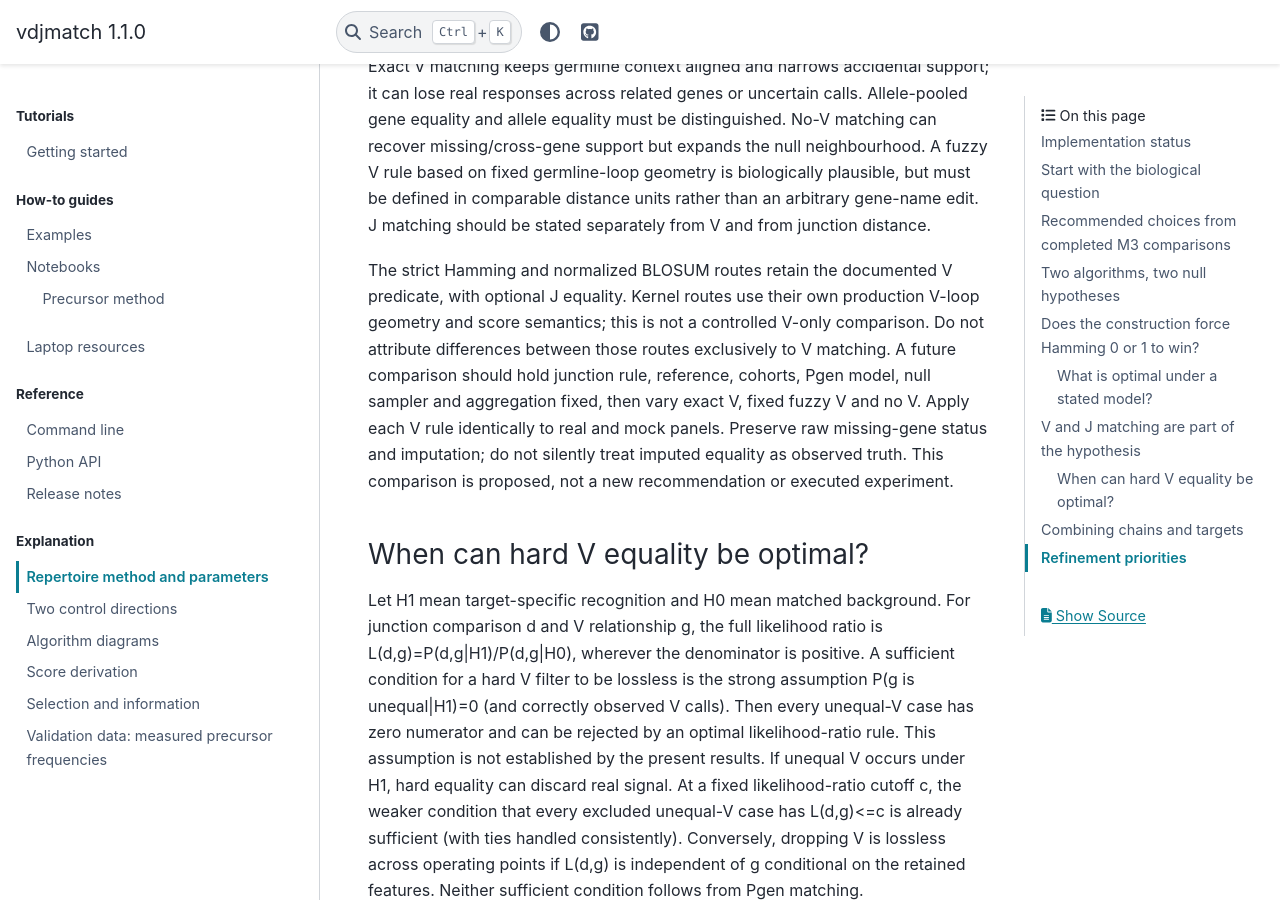
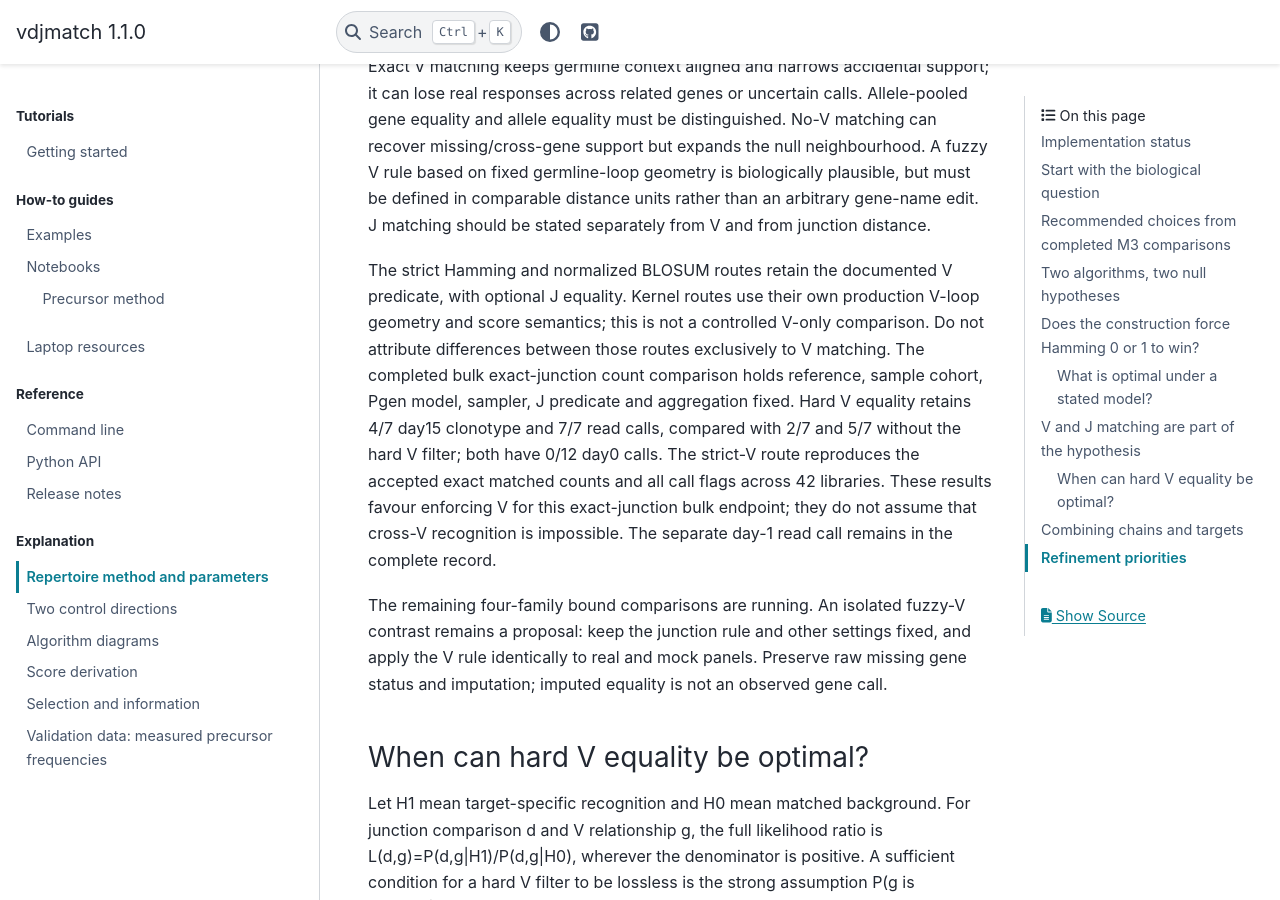
Before and after one commit to antigenomics/vdjmatch, a Sphinx documentation site: the page built from docs/repertoire-method.rst, in a window 1280 px wide and 900 px high, scrolled down 4800 px. Built offline with Sphinx 7.4.7 and the PyData theme 0.15.4, drawn with Linux system fonts in a browser that asks for light colours; pages that are not in the unit, such as notebooks, are missing from menus.

Commit message:
Report verified V-filter benefit for exact bulk enrichment

```diff
--- a/docs/repertoire-method.rst
+++ b/docs/repertoire-method.rst
@@ -189,11 +189,19 @@ The strict Hamming and normalized BLOSUM routes retain the documented V
 predicate, with optional J equality. Kernel routes use their own production
 V-loop geometry and score semantics; this is not a controlled V-only comparison.
 Do not attribute differences between those routes exclusively to V matching.
-A future comparison should hold junction rule, reference, cohorts, Pgen model,
-null sampler and aggregation fixed, then vary exact V, fixed fuzzy V and no V.
-Apply each V rule identically to real and mock panels. Preserve raw missing-gene
-status and imputation; do not silently treat imputed equality as observed truth.
-This comparison is proposed, not a new recommendation or executed experiment.
+The completed bulk exact-junction count comparison holds reference, sample
+cohort, Pgen model, sampler, J predicate and aggregation fixed. Hard V equality
+retains 4/7 day15 clonotype and 7/7 read calls, compared with 2/7 and 5/7 without
+the hard V filter; both have 0/12 day0 calls. The strict-V route reproduces the
+accepted exact matched counts and all call flags across 42 libraries. These
+results favour enforcing V for this exact-junction bulk endpoint; they do not
+assume that cross-V recognition is impossible. The separate day-1 read call
+remains in the complete record.
+
+The remaining four-family bound comparisons are running. An isolated fuzzy-V
+contrast remains a proposal: keep the junction rule and other settings fixed,
+and apply the V rule identically to real and mock panels. Preserve raw missing
+gene status and imputation; imputed equality is not an observed gene call.
 
 When can hard V equality be optimal?
 ~~~~~~~~~~~~~~~~~~~~~~~~~~~~~~~~~~~~
```
